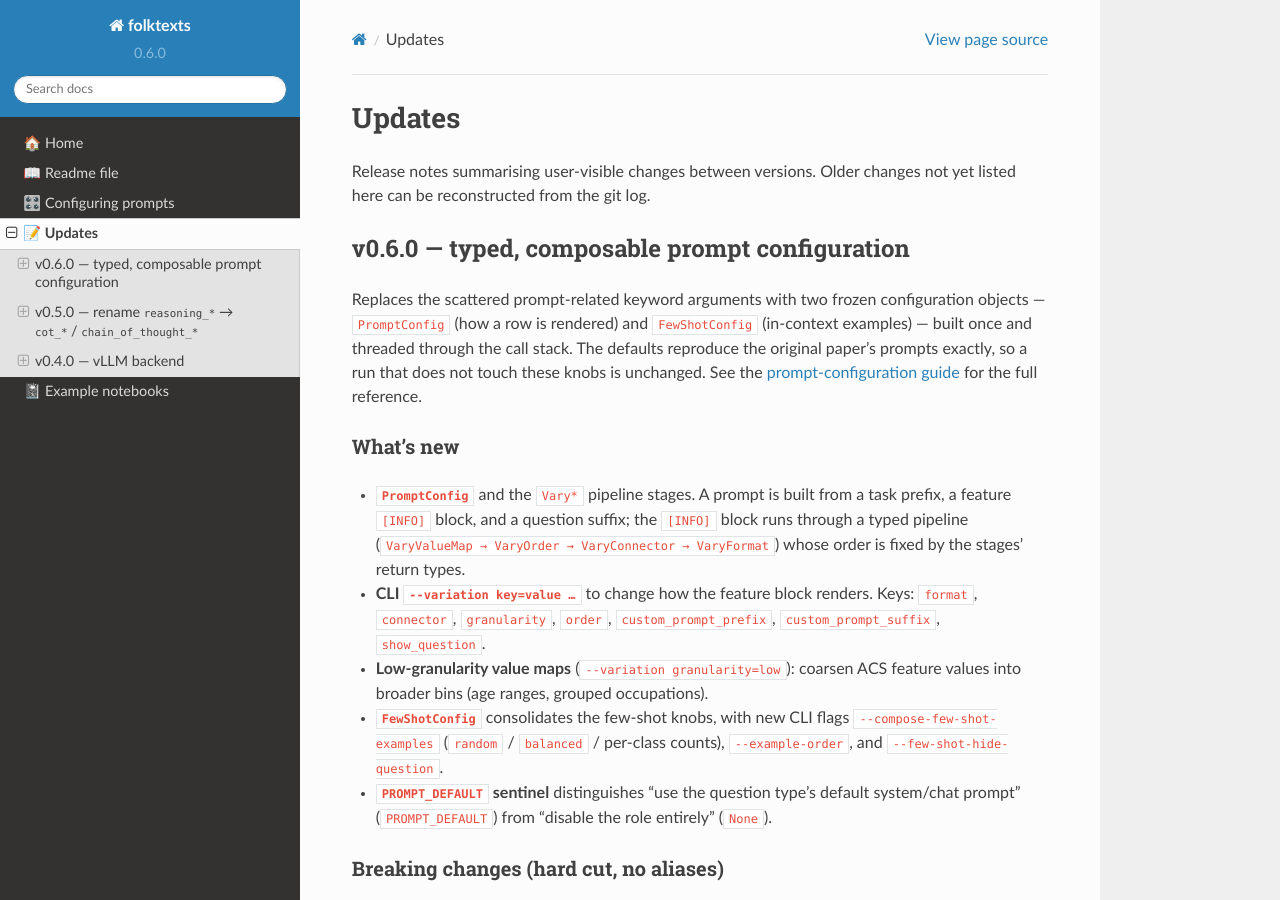
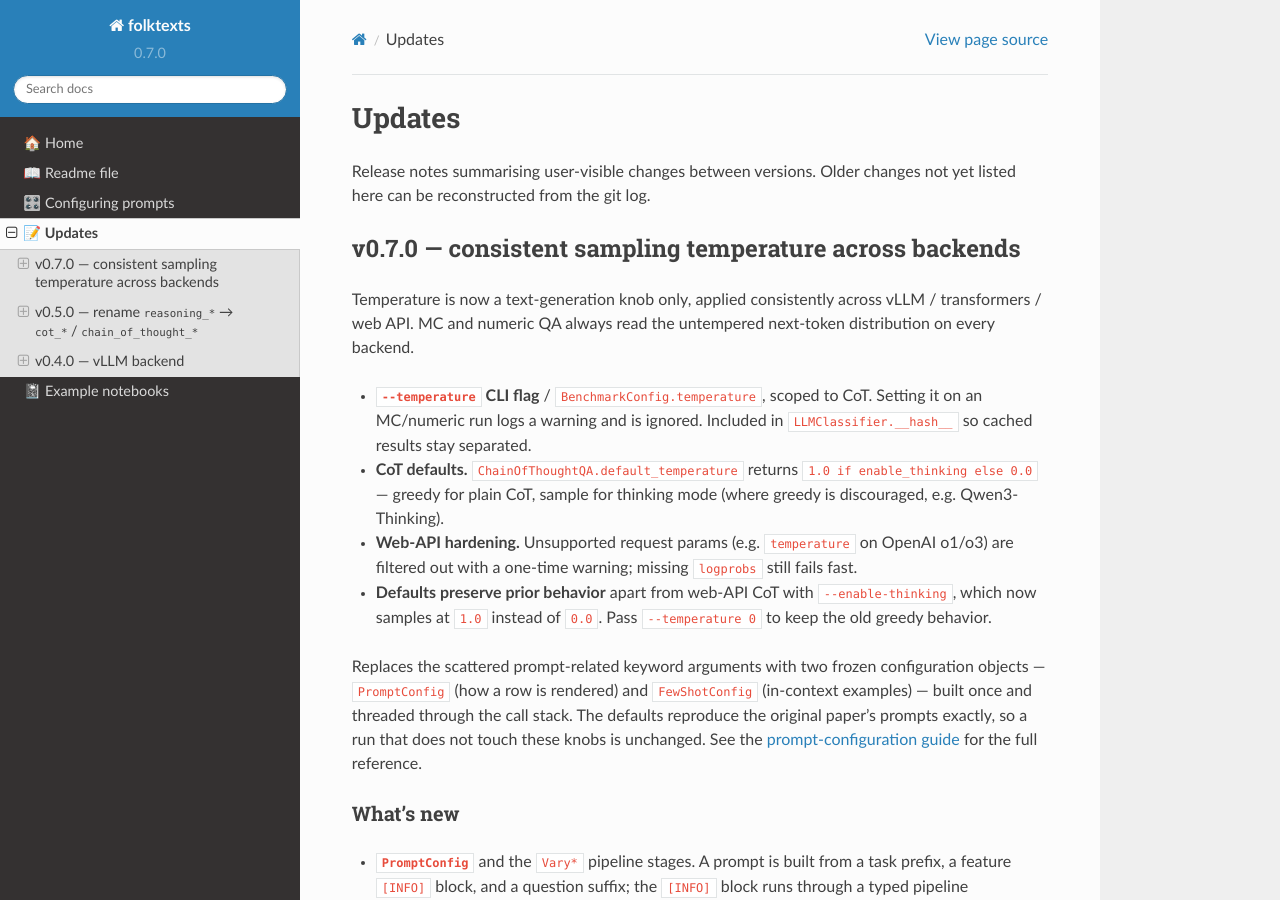
Before and after one commit to socialfoundations/folktexts, a Sphinx documentation site: the page built from docs/updates.md, in a window 1280 px wide and 900 px high. Built offline with Sphinx 7.4.7 and the Read the Docs theme 3.1.0, drawn with Linux system fonts in a browser that asks for light colours; pages that are not in the unit, such as notebooks, are missing from menus.

Commit message:
chore(release): bump version to 0.7.0 (#38)
* chore(release): bump version to 0.7.0

Minor 0.x bump to release the temperature-consistency changes from #37
on top of the v0.6.0 baseline.

Co-Authored-By: Claude Opus 4.7 <noreply@anthropic.com>

* docs(updates): add v0.7.0 entry for temperature consistency

Summarizes the PR #37 changes: the CLI/config knob, mode-aware CoT
defaults, MC/numeric temperature-free contract, web-API param filtering,
and the one behavioral shift (web-API CoT + --enable-thinking now
samples at 1.0 instead of 0.0).

Co-Authored-By: Claude Opus 4.7 <noreply@anthropic.com>

---------

Co-authored-by: Claude Opus 4.7 <noreply@anthropic.com>

```diff
--- a/docs/updates.md
+++ b/docs/updates.md
@@ -3,7 +3,26 @@
 Release notes summarising user-visible changes between versions. Older changes
 not yet listed here can be reconstructed from the git log.
 
-## v0.6.0 — typed, composable prompt configuration
+## v0.7.0 — consistent sampling temperature across backends
+
+Temperature is now a text-generation knob only, applied consistently across
+vLLM / transformers / web API. MC and numeric QA always read the untempered
+next-token distribution on every backend.
+
+- **`--temperature` CLI flag** / `BenchmarkConfig.temperature`, scoped to CoT.
+  Setting it on an MC/numeric run logs a warning and is ignored. Included in
+  `LLMClassifier.__hash__` so cached results stay separated.
+- **CoT defaults.** `ChainOfThoughtQA.default_temperature` returns
+  `1.0 if enable_thinking else 0.0` — greedy for plain CoT, sample for thinking
+  mode (where greedy is discouraged, e.g. Qwen3-Thinking).
+- **Web-API hardening.** Unsupported request params (e.g. `temperature` on
+  OpenAI o1/o3) are filtered out with a one-time warning; missing `logprobs`
+  still fails fast.
+- **Defaults preserve prior behavior** apart from web-API CoT with
+  `--enable-thinking`, which now samples at `1.0` instead of `0.0`. Pass
+  `--temperature 0` to keep the old greedy behavior.
+
+
 
 Replaces the scattered prompt-related keyword arguments with two frozen
 configuration objects — `PromptConfig` (how a row is rendered) and
--- a/pyproject.toml
+++ b/pyproject.toml
@@ -32,7 +32,7 @@ classifiers = [
     "Programming Language :: Python :: 3.12",
 ]
 
-version = "0.6.0"
+version = "0.7.0"
 requires-python = ">=3.8"
 dynamic = [
     "readme",
```
